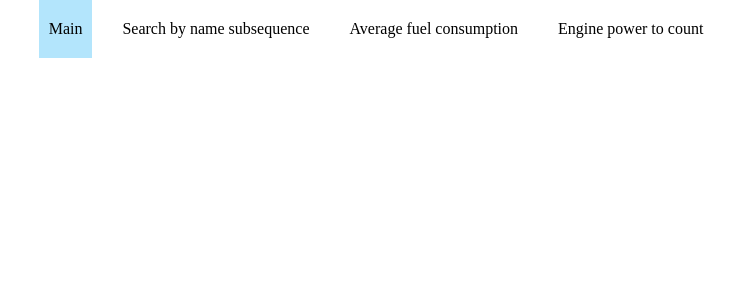
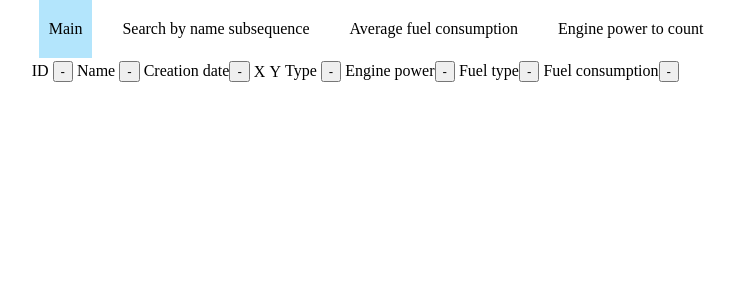
Before and after one commit to soaaa/lab1-front, a React (Create React App) app: page / in a window 1280 px wide. Shown: the top 300 px of the page, without its empty margins (264-999 px from the left). Built offline with nearby package versions, Linux system fonts and the light colour scheme.

Commit message:
Add HeadingsRow component

```diff
--- /dev/null
+++ b/src/components/HeadingsRow.js
@@ -0,0 +1,60 @@
+import React from "react";
+
+import OrderButton from "./OrderButton";
+
+import { NONE } from "../orders";
+
+class HeadingsRow extends React.Component {
+
+  constructor(props) {
+    super(props);
+
+    this.orders = [];
+
+    this.onIdOrderChanged = this.onOrderChanged.bind(this, "id");
+    this.onNameOrderChanged = this.onOrderChanged.bind(this, "name");
+    this.onCreationDateOrderChanged = this.onOrderChanged.bind(this, "creation_date");
+    this.onTypeOrderChanged = this.onOrderChanged.bind(this, "type");
+    this.onEnginePowerOrderChanged = this.onOrderChanged.bind(this, "engine_power");
+    this.onFuelTyppOrderChanged = this.onOrderChanged.bind(this, "fuel_type");
+    this.onFuelConsumptionOrderChanged = this.onOrderChanged.bind(this, "fuel_consumption");
+  }
+
+  onOrderChanged(column, order) {
+    this.orders = this.orders.filter(order => order.column !== column);
+    if (order !== NONE) {
+      this.orders.push({ column, order });
+    }
+    this.props.onChanged(this.orders);
+  }
+
+  render() {
+    return (
+      <tr>
+        <td>ID <OrderButton column="id" onChanged={this.onIdOrderChanged}/></td>
+        <td>Name <OrderButton column="name" onChanged={this.onNameOrderChanged}/></td>
+        <td>
+          Creation date
+          <OrderButton column="creation_date" onChanged={this.onCreationDateOrderChanged}/>
+        </td>
+        <td>X</td>
+        <td>Y</td>
+        <td>Type <OrderButton column="type" onChanged={this.onTypeOrderChanged}/></td>
+        <td>
+          Engine power
+          <OrderButton column="engine_power" onChanged={this.onEnginePowerOrderChanged}/>
+        </td>
+        <td>
+          Fuel type
+          <OrderButton column="fuel_type" onChanged={this.onFuelTypeOrderChanged}/>
+        </td>
+        <td>
+          Fuel consumption
+          <OrderButton column="fuel_consumption" onChanged={this.onFuelConsumptionOrderChanged}/>
+        </td>
+      </tr>
+    );
+  }
+}
+
+export default HeadingsRow;
--- a/src/components/Main.js
+++ b/src/components/Main.js
@@ -1,5 +1,19 @@
+import HeadingsRow from "./HeadingsRow";
+
+function onOrdersChanged(orders) {
+  console.log(JSON.stringify(orders));
+}
+
 function Main() {
-  return <div className="Main"></div>;
+  return (
+    <div className="Main">
+      <table>
+      <thead>
+        <HeadingsRow onChanged={onOrdersChanged} />
+      </thead>
+      </table>
+    </div>
+  );
 }
 
 export default Main;
```
